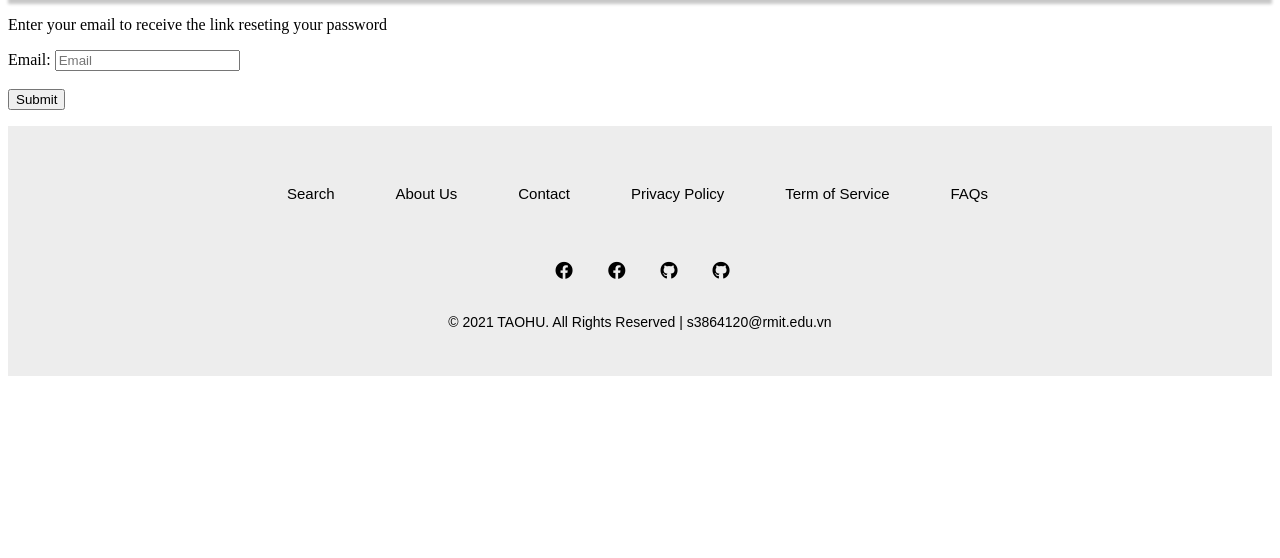
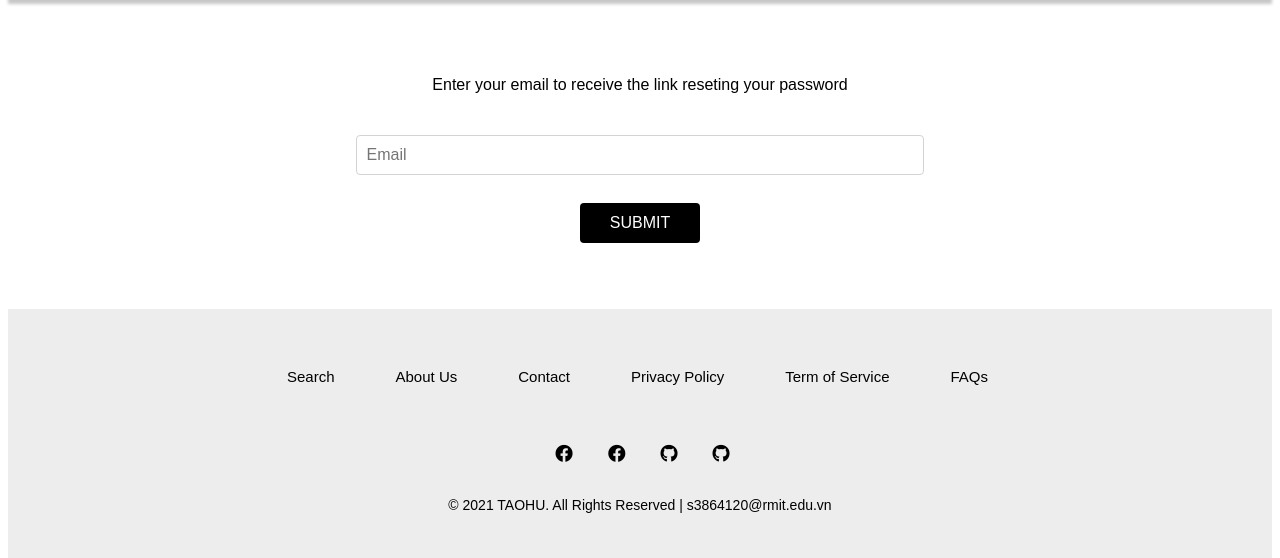
Before and after one commit to lacnham/Full-Stack-Assignment, a PHP site: page /forgotPass.html in a window 1280 px wide. Shown: the part 118-676 px from the top of the page. Run offline with PHP 8.4, Linux system fonts and the light colour scheme.

Commit message:
finish forgot pass

```diff
--- a/css.css
+++ b/css.css
@@ -333,7 +333,8 @@ footer img{
 }
 
 /* LOGIN */
-.login-container{
+/* FORGOT PASSWORD */
+.login-container, .forgot-pass-container{
     display: block;
     clear: both;
     max-width: 90%;
@@ -343,16 +344,23 @@ footer img{
     padding-top: 60px;
     padding-bottom: 50px;
     background-color: transparent;
+    font-family: "Work Sans", sans-serif;
 }
 
 .header-login{
     font-size: 25px;
     font-weight: 500;
     text-align: center;
-    font-family: "Work Sans", sans-serif;
+    font-size: 1rem;
 }
 
-.login-container form{
+.enter-email{
+    text-align: center;
+    font-size: 1rem;
+}
+
+
+.login-container form, .forgot-pass-container form{
     display: block;
     max-width: 50%;
     margin-right: auto;
@@ -360,7 +368,7 @@ footer img{
     margin-top: 10px;
 }
 
-.login-container form .data .form-control{
+.login-container form .data .form-control, .forgot-pass-container form .data .form-control{
     height: 40px;
     width: 100%;
     padding-left: 10px;
@@ -391,7 +399,7 @@ footer img{
     color: rgb(138, 138, 138);
 }
 
-.login-container form .btn{
+.login-container form .btn, .forgot-pass-container form .btn{
     margin-left: 50%;
     transform: translateX(-50%);
     width: 120px;
@@ -406,7 +414,7 @@ footer img{
     border-radius: 4px;
 }
 
-.login-container form .btn:hover{
+.login-container form .btn:hover, .forgot-pass-container form .btn:hover{
     opacity: 0.7;
 }
 
--- a/forgotPass.html
+++ b/forgotPass.html
@@ -26,8 +26,7 @@
         </div>
         <form action=”mailto:someone@example.com” method="post" enctype=”text/plain>
             <div class="data">
-                <label for="email">Email:</label>
-                <input type="text" class="email" name="email" class="form-control" placeholder="Email"><br><br>
+                <input type="text" name="email" class="form-control" placeholder="Email"><br><br>
             </div>
 
             <input type="submit" class="btn" value="Submit"></button>
```
